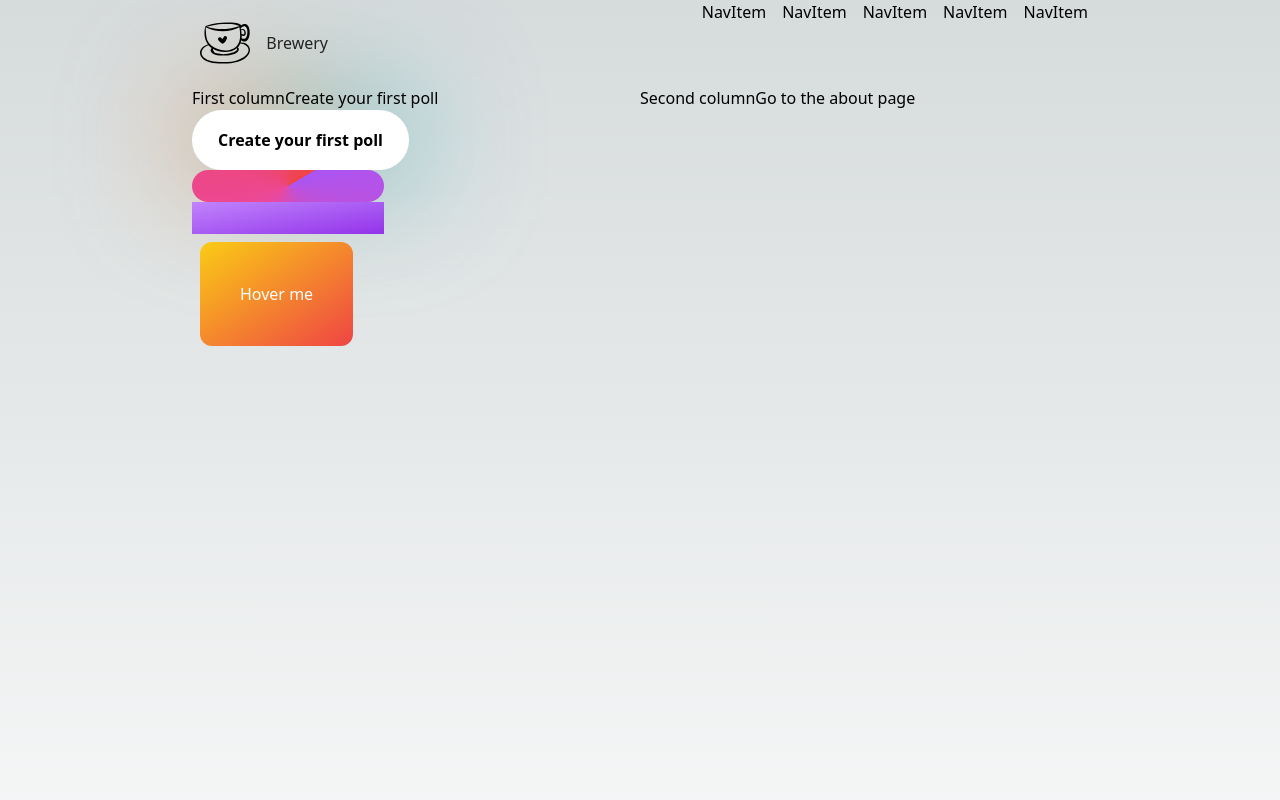
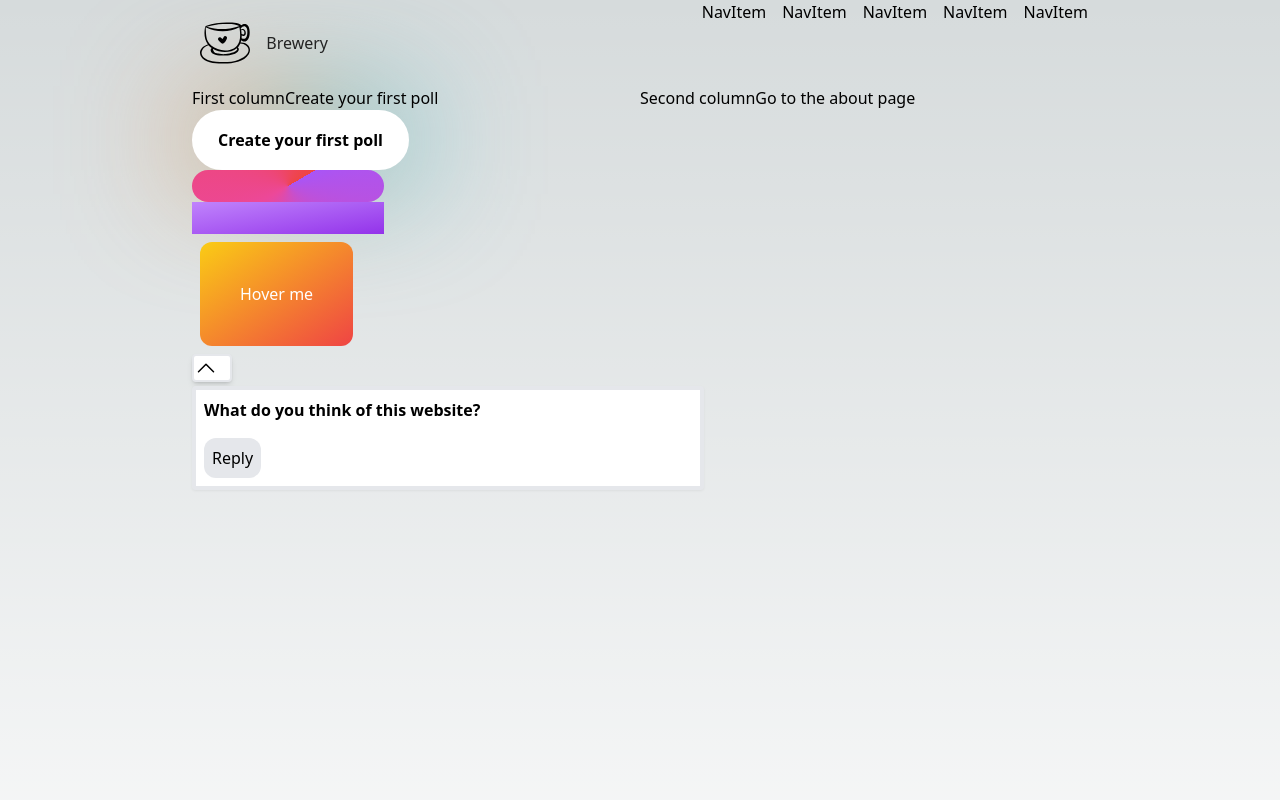
Before and after one commit to coffee-crew/brewery, a Next.js app: page / in a window 1280 px wide. Shown: the top 800 px of the page. Built offline with nearby package versions, Linux system fonts and the light colour scheme.

Commit message:
feat(survey scale): created survey component

```diff
--- a/src/app/(homepage)/page.tsx
+++ b/src/app/(homepage)/page.tsx
@@ -2,6 +2,7 @@ import Image from 'next/image'
 import { Inter } from 'next/font/google'
 import { Logo } from '../../components/logo/PageLogo';
 import { Button } from '~/components/button/Button';
+import { Survey } from '~/components/survey/Survey';
 
 // TODO: Wth is this?
 const inter = Inter({ subsets: ['latin'] })
@@ -41,6 +42,11 @@ const Home = () => {
         <div>
           <Button type="primary" label="Create your first poll" />
         </div>
+        <div>
+          <div>
+            <Survey title="What do you think of this website?" lowest="It hurts my eyes!" highest="Most beautiful site ever!" />
+          </div>
+        </div>
       </section>
     </main>
   )
--- /dev/null
+++ b/src/components/survey/Survey.tsx
@@ -0,0 +1,64 @@
+"use client"
+import { useState } from 'react';
+
+
+interface SurveyProps {
+  title: string;
+  lowest: string;
+  highest: string;
+}
+
+export const Survey = ({ title, lowest, highest  }: SurveyProps) => {
+  const [isOpen, setIsOpen] = useState(false);
+
+  // const [rating, setRating] = useState(0);
+
+  return (
+    <div>
+      <button className="border-2 bg-white rounded drop-shadow-sm shadow-md w-10" onClick={() => setIsOpen(!isOpen)}>
+        {isOpen ? (
+          <svg xmlns="http://www.w3.org/2000/svg" fill="none" viewBox="0 0 24 24" strokeWidth={1.5} stroke="currentColor" className="w-6 h-6">
+            <path strokeLinecap="round" strokeLinejoin="round" d="M19.5 8.25l-7.5 7.5-7.5-7.5" />
+          </svg>
+        ) : (
+          <svg xmlns="http://www.w3.org/2000/svg" fill="none" viewBox="0 0 24 24" stroke-width="1.5" stroke="currentColor" className="w-6 h-6">
+            <path stroke-linecap="round" stroke-linejoin="round" d="M4.5 15.75l7.5-7.5 7.5 7.5" />
+          </svg>
+        )}
+       </button>
+       {isOpen ? (
+        <div className="border-4 bg-white rounded drop-shadow-sm max-w-lg flex-col items-center content-center">
+          <div className="m-2 "><b>{title}</b></div>
+          <div className="m-2">
+            <button className="m-2 p-2 text-black rounded-sm bg-gray-200 hover:bg-gray-400 active:bg-gray-400 focus:outline-none focus:bg-gray-400">0</button>
+            <button className="m-2 p-2 text-black rounded-sm bg-gray-200 hover:bg-gray-400 active:bg-gray-400 focus:outline-none focus:bg-gray-400">1</button>
+            <button className="m-2 p-2 text-black rounded-sm bg-gray-200 hover:bg-gray-400 active:bg-gray-400 focus:outline-none focus:bg-gray-400">2</button>
+            <button className="m-2 p-2 text-black rounded-sm bg-gray-200 hover:bg-gray-400 active:bg-gray-400 focus:outline-none focus:bg-gray-400">3</button>
+            <button className="m-2 p-2 text-black rounded-sm bg-gray-200 hover:bg-gray-400 active:bg-gray-400 focus:outline-none focus:bg-gray-400">4</button>
+            <button className="m-2 p-2 text-black rounded-sm bg-gray-200 hover:bg-gray-400 active:bg-gray-400 focus:outline-none focus:bg-gray-400">5</button>
+            <button className="m-2 p-2 text-black rounded-sm bg-gray-200 hover:bg-gray-400 active:bg-gray-400 focus:outline-none focus:bg-gray-400">6</button>
+            <button className="m-2 p-2 text-black rounded-sm bg-gray-200 hover:bg-gray-400 active:bg-gray-400 focus:outline-none focus:bg-gray-400">7</button>
+            <button className="m-2 p-2 text-black rounded-sm bg-gray-200 hover:bg-gray-400 active:bg-gray-400 focus:outline-none focus:bg-gray-400">8</button>
+            <button className="m-2 p-2 text-black rounded-sm bg-gray-200 hover:bg-gray-400 active:bg-gray-400 focus:outline-none focus:bg-gray-400">9</button>
+            <button className="m-2 p-2 text-black rounded-sm bg-gray-200 hover:bg-gray-400 active:bg-gray-400 focus:outline-none focus:bg-gray-400">10</button>
+            <div className="flex w-44 m-2 justify-around">
+              <div className="flex">{lowest}</div>
+              <div className="flex">{highest}</div>
+            </div>
+          </div>
+          <button className="m-2 p-2 text-black rounded-xl bg-gray-200 hover:bg-gray-400 active:bg-gray-400 focus:outline-none focus:bg-gray-400">
+            Send your answer
+          </button>
+        </div>
+      ) : (
+        <div className="border-4 bg-white rounded drop-shadow-sm max-w-lg flex-col items-center content-center">
+          <div className="m-2 "><b>{title}</b></div>
+          <button className="m-2 p-2 text-black rounded-xl bg-gray-200 hover:bg-gray-400 active:bg-gray-400 focus:outline-none focus:bg-gray-400">
+            Reply
+          </button>
+        </div>
+      )}
+
+    </div>
+  )
+}
```
